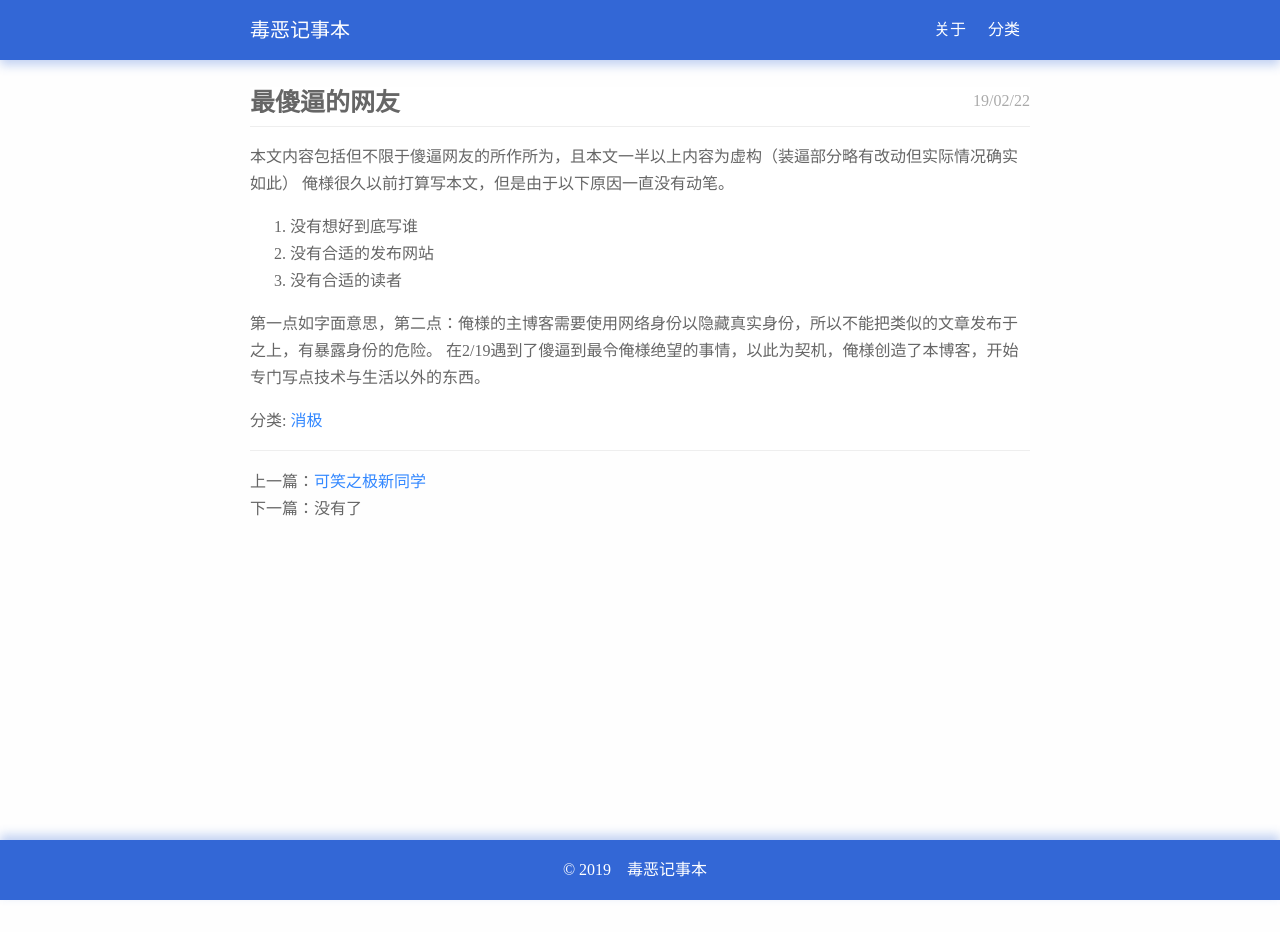
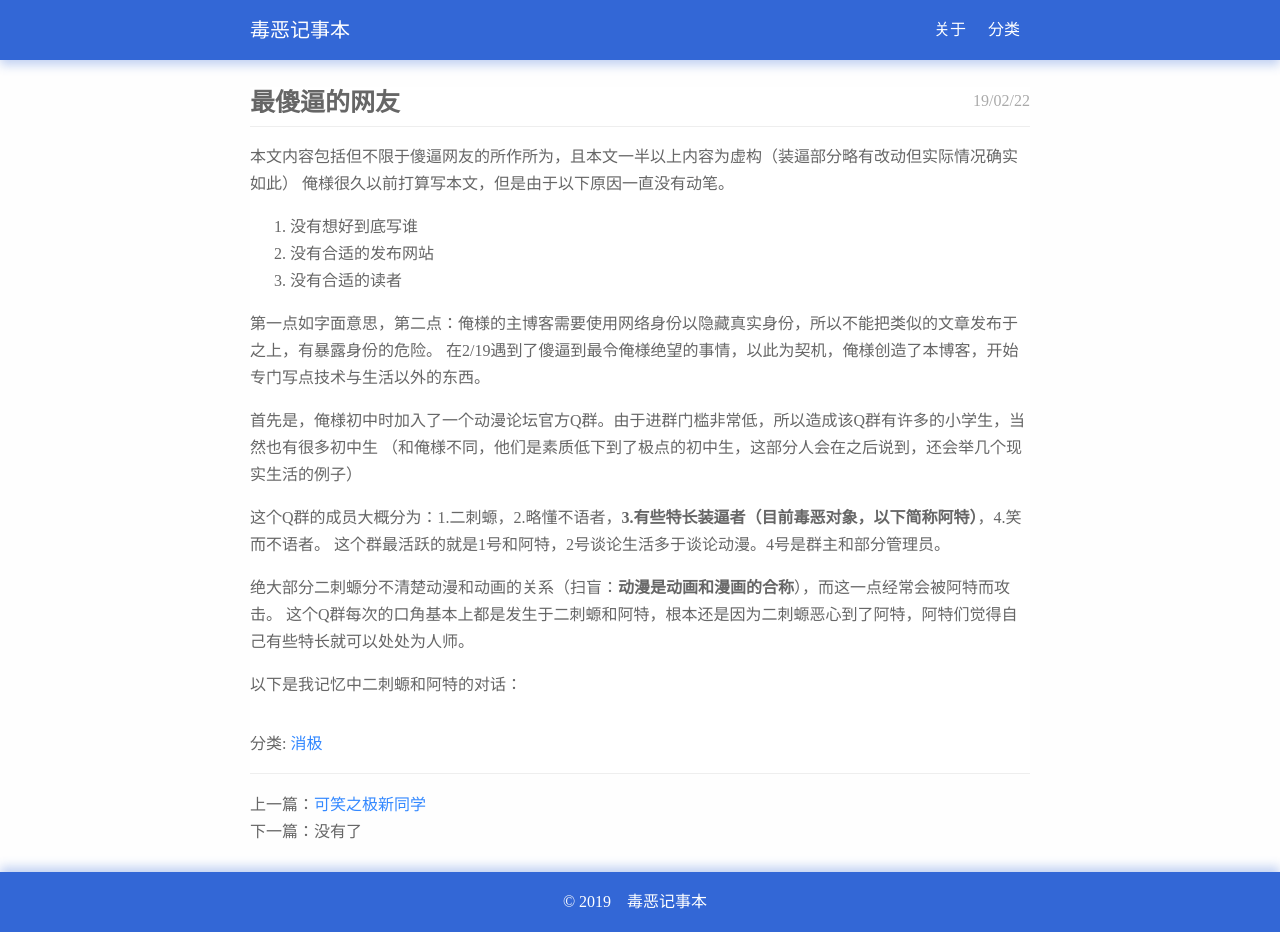
Before and after one commit to telechoc/telechoc.github.io, a Jekyll site: the page built from _posts/2019-02-22-the-most-sb-netfrie.md, in a window 1280 px wide. Built offline with Jekyll 4.4.1, drawn with Linux system fonts in a browser that asks for light colours; before the commit the page ends 900 px from its top, so only the background shows below that.

Commit message:
Update 2019-02-22-the-most-sb-netfrie.md

```diff
--- a/_posts/2019-02-22-the-most-sb-netfrie.md
+++ b/_posts/2019-02-22-the-most-sb-netfrie.md
@@ -13,3 +13,15 @@ category: 消极
 
 第一点如字面意思，第二点：俺様的主博客需要使用网络身份以隐藏真实身份，所以不能把类似的文章发布于之上，有暴露身份的危险。
 在2/19遇到了傻逼到最令俺様绝望的事情，以此为契机，俺様创造了本博客，开始专门写点技术与生活以外的东西。
+
+首先是，俺様初中时加入了一个动漫论坛官方Q群。由于进群门槛非常低，所以造成该Q群有许多的小学生，当然也有很多初中生
+（和俺様不同，他们是素质低下到了极点的初中生，这部分人会在之后说到，还会举几个现实生活的例子）
+
+这个Q群的成员大概分为：1.二刺螈，2.略懂不语者，**3.有些特长装逼者（目前毒恶对象，以下简称阿特）**，4.笑而不语者。
+这个群最活跃的就是1号和阿特，2号谈论生活多于谈论动漫。4号是群主和部分管理员。
+
+绝大部分二刺螈分不清楚动漫和动画的关系（扫盲：**动漫是动画和漫画的合称**），而这一点经常会被阿特而攻击。
+这个Q群每次的口角基本上都是发生于二刺螈和阿特，根本还是因为二刺螈恶心到了阿特，阿特们觉得自己有些特长就可以处处为人师。
+
+以下是我记忆中二刺螈和阿特的对话：
+>
```
